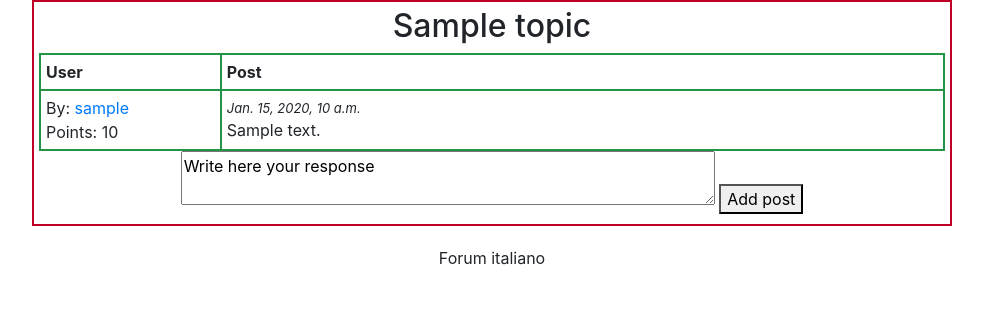
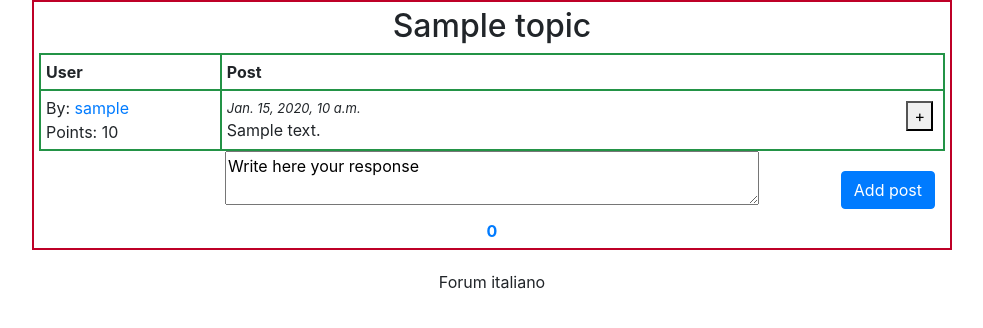
Before and after one commit to ArturBa/CS50-s-Web-Programming-with-Python-and-JavaScript, a Django app: page /topic/1/ in a window 1280 px wide. Shown: the part 44-372 px from the top of the page, without its empty margins (148-1131 px from the left). Run offline with Django 3.2, Linux system fonts and the light colour scheme; a user stored in the database is signed in; tables that the repository leaves empty hold one stand-in row (values such as "Sample post"); style sheets or scripts are compiled from the project's sources; some libraries are stand-ins or nearby versions.

Commit message:
Add page display

```diff
--- a/final/forum/static/forum/js/topic.js
+++ b/final/forum/static/forum/js/topic.js
@@ -10,4 +10,39 @@ $(document).ready(function () {
             }
         })
     })
+    set_scroll();
+    bold_curr_loc();
 })
+
+function set_scroll() {
+    const max_page = Number($('#max-page').html());
+    const page = get_curr_loc();
+    const scroll = $('#post-scroller')
+    const topic = get_topic_id();
+
+    if (page > 2) {
+        scroll.append(`<a href='/topic/${topic}' class='page-scroll' id='page-0'>0 ...</a>`)
+    }
+    for (let i = -2; i < 3; i++) {
+        if (page + i >= 0 && page + i <= max_page) {
+            scroll.append(`<a href='/topic/${topic}?page=${page + i}' class='page-scroll' id='page-${page + i}'>${page + i}</a>`)
+        }
+    }
+    if (page < max_page - 2) {
+        scroll.append(`<a href='/topic/${topic}?page=${max_page}' class='page-scroll' id='page-${max_page}'>... ${max_page}</a>`)
+    }
+}
+
+function bold_curr_loc() {
+    const page = get_curr_loc();
+    $(`#page-${page}`).css('font-weight', 'bold');
+}
+
+function get_curr_loc() {
+    let params = new URLSearchParams(document.location.search.substring(1));
+    return Number(params.get('page') ? params.get('page') : 0);
+}
+
+function get_topic_id() {
+    return Number($('#topic-id').html());
+}
--- a/final/forum/static/forum/style/topic.css
+++ b/final/forum/static/forum/style/topic.css
@@ -1,12 +1,27 @@
 .topic {
-    width: 100%;
-    border: #be0027 solid 2px;
-    padding: 5px;
-}
+  width: 100%;
+  border: #be0027 solid 2px;
+  padding: 5px; }
   .topic .user {
     width: 20%; }
-  .topic .body .date {
-    font-style: italic;
-    font-size: small; }
+  .topic .body {
+    position: relative; }
+    .topic .body .votes {
+      position: absolute;
+      top: 10px;
+      right: 10px; }
+    .topic .body .date {
+      font-style: italic;
+      font-size: small; }
+
+#new-post {
+  position: relative; }
+  #new-post button {
+    position: absolute;
+    bottom: 10px;
+    right: 10px; }
+
+.page-scroll {
+  margin: 10px; }
 
 /*# sourceMappingURL=topic.css.map */
--- a/final/forum/static/forum/style/topic.scss
+++ b/final/forum/static/forum/style/topic.scss
@@ -10,9 +10,31 @@
   }
 
   .body {
+    position: relative;
+
+    .votes {
+      position: absolute;
+      top: 10px;
+      right: 10px;
+    }
+
     .date {
       font-style: italic;
       font-size: small;
     }
   }
 }
+
+#new-post {
+  position: relative;
+
+  button {
+    position: absolute;
+    bottom: 10px;
+    right: 10px;
+  }
+}
+
+.page-scroll {
+  margin: 10px;
+}
--- a/final/forum/templates/forum/topic.html
+++ b/final/forum/templates/forum/topic.html
@@ -27,7 +27,7 @@
             </thead>
             <tbody>
 
-                {% for post in topic.post.all %}
+            {% for post in posts %}
                 <tr class="post" id="{{ post.id }}">
                     <td class="user">
                         By: <a href=" {% url 'user' %}{{ post.user.user.username }}">
@@ -36,6 +36,13 @@
                         Points: {{ post.user.points }}
                     </td>
                     <td class="body">
+                        <div class="votes">
+                            <form method="post">
+                                {% csrf_token %}
+                                <input type="hidden" id="post_id" value="{{ post.id }}">
+                                <button>+</button>
+                            </form>
+                        </div>
                         <div class="date">
                             {{ post.date }}
                         </div>
@@ -57,10 +64,14 @@
                     <label>
                         <textarea cols="50" name="message" autocomplete="off">Write here your response</textarea>
                     </label>
-                    <button>Add post</button>
+                    <button type="button" class="btn btn-primary">Add post</button>
                 </form>
             </div>
         {% endif %}
+        <div id="post-scroller">
+            <div style="opacity: 0; height: 0" id="max-page">{{ max_page }}</div>
+            <div style="opacity: 0; height: 0" id="topic-id">{{ topic.id }}</div>
+        </div>
     </div>
 
 {% endblock %}
--- a/final/forum/views.py
+++ b/final/forum/views.py
@@ -2,7 +2,6 @@ from django.http import HttpResponseRedirect
 from django.shortcuts import render
 from django.urls import reverse
 
-from .forms import *
 from .models import *
 
 
@@ -28,9 +27,16 @@ def user(request, username):
 
 def topic(request, topic_id):
     try:
+        page = int(request.GET['page'])
+    except Exception:
+        page = 0
+    try:
+        if len(Post.objects.filter(topic_id=topic_id).all()[page * 10: page * 10 + 10]) == 0:
+            return HttpResponseRedirect(reverse(f'topic', kwargs={'topic_id': topic_id}))
         context = {
             'topic': Topic.objects.get(id=topic_id),
-            'form': PostForm()
+            'posts': Post.objects.filter(topic_id=topic_id).all()[page * 10: page * 10 + 10],
+            'max_page': int(Post.objects.filter(topic_id=topic_id).count() / 10)
         }
         return render(request, 'forum/topic.html', context)
     except Exception as e:
```
Also changed, not shown: final/forum/static/forum/style/user.css (added, +7 -0 lines), final/forum/tests/test_views.py (+26 -10 lines). Lines whose indentation alone changed are shown as unchanged.
